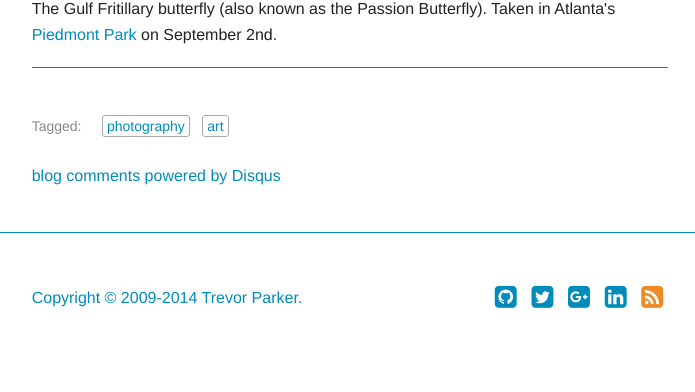
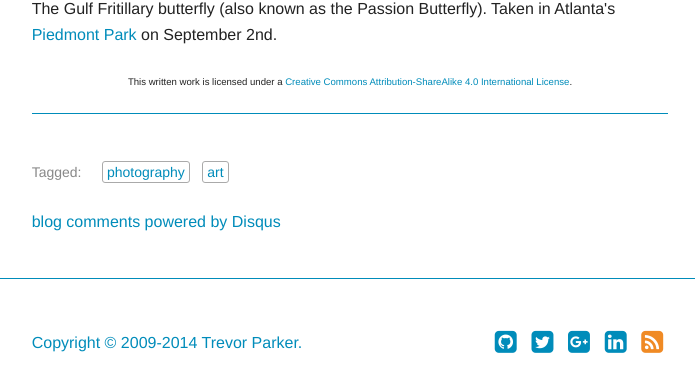
Before and after one commit to trevorparker/website, a Jekyll site: the page built from _source/_posts/2012-09-06-gulf-fritillary.md, in a window 1280 px wide, cut to the strip 648-1058 px from the top of the page. Shown: the top 392 px of the strip, without its empty margins (290-985 px from the left). Built offline with Jekyll 4.4.1, drawn with Linux system fonts in a browser that asks for light colours; nearby versions of some CDN libraries; some web fonts are replaced; comment, search, counter and statistics services are not loaded; before the commit the page ends 1012 px from its top, so only the background shows below that.

Commit message:
Code and written work license materials

```diff
--- a/_source/_layouts/post.html
+++ b/_source/_layouts/post.html
@@ -24,6 +24,7 @@ layout: default
     <div class="row">
       <div class="small-12 medium-10 medium-centered large-8 large-centered columns" itemprop="description articleBody">
         {{ content }}
+        <p class="text-center"><small>This written work is licensed under a <a rel="license" href="http://creativecommons.org/licenses/by-sa/4.0/">Creative Commons Attribution-ShareAlike 4.0 International License</a>.</small></p>
         <footer>
           {% if page.tags.size > 0 %}<div class="post-tags buffer-small hide-for-small-only">
             <span class="subdued">Tagged:</span>
```
Also changed, not shown: 1 other file.
